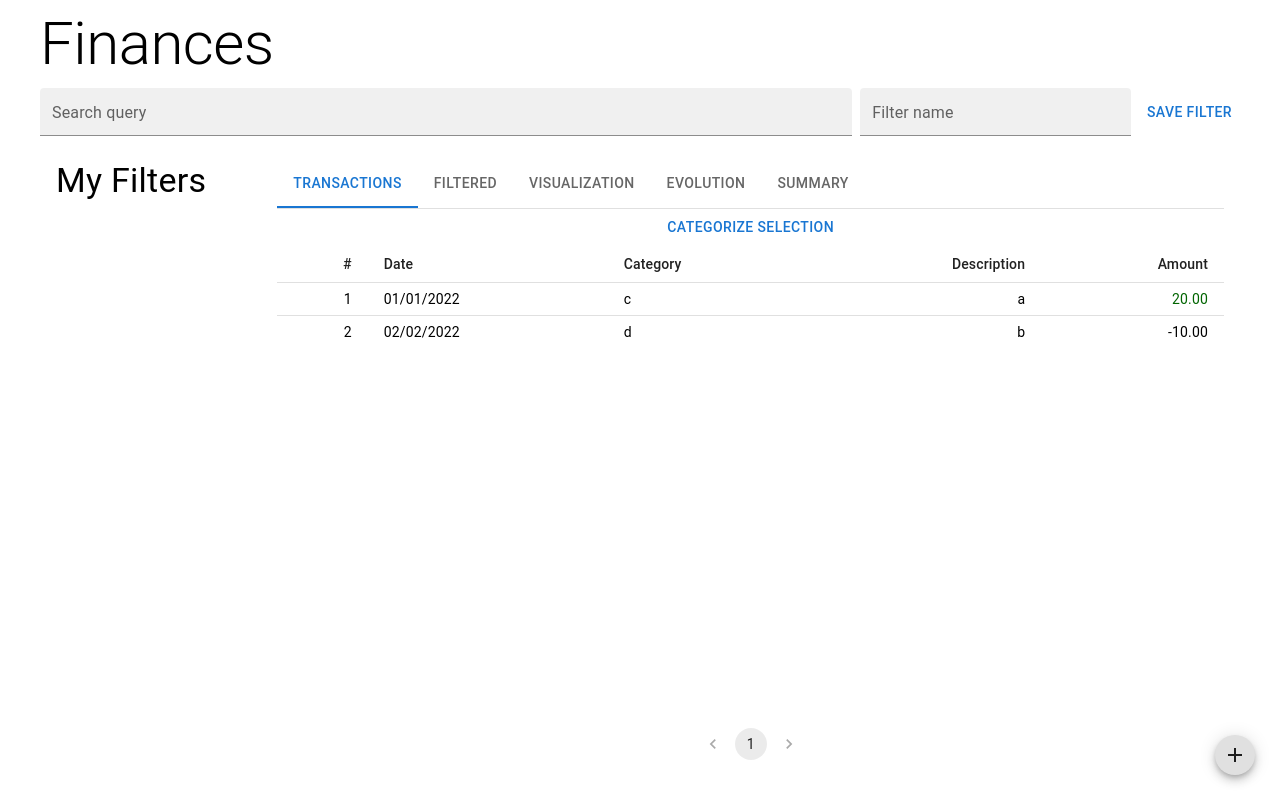
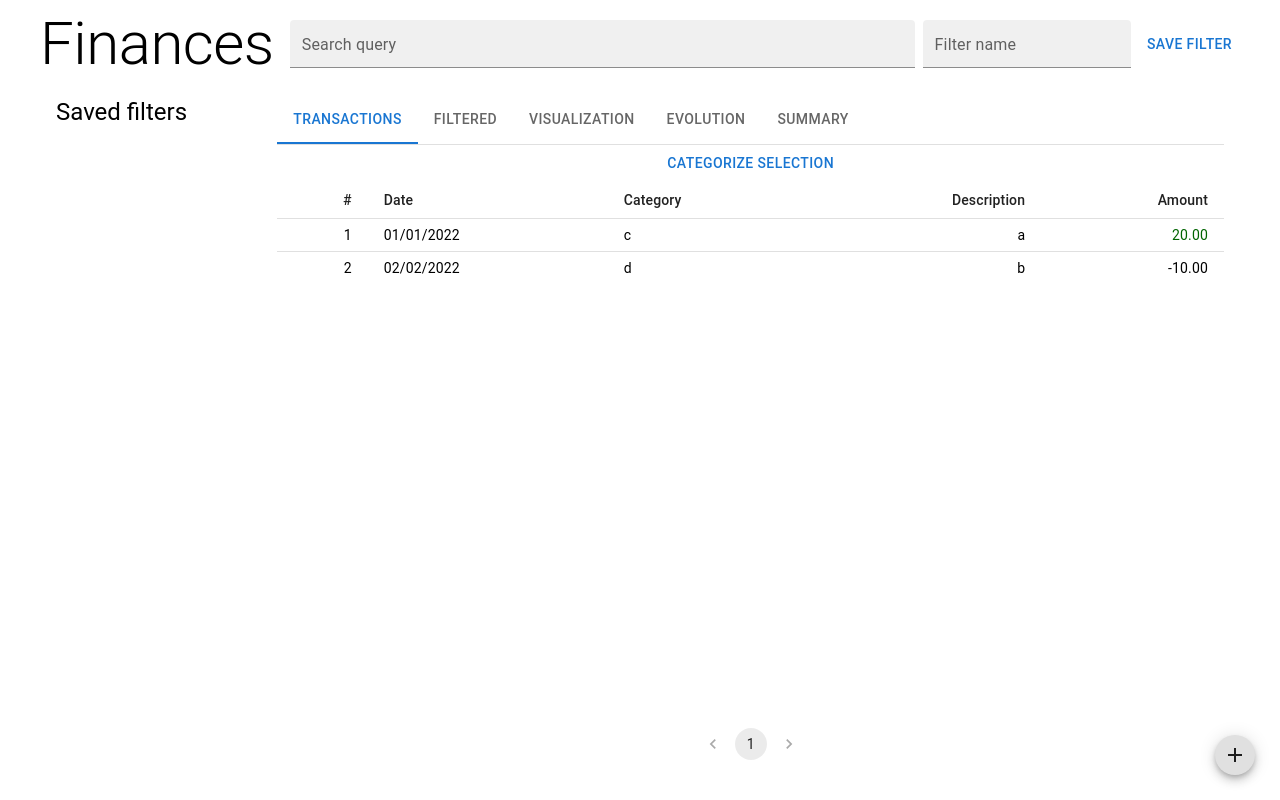
Before and after one commit to luism6n/finances-app, a React (Create React App) app: page / in a window 1280 px wide. Built offline with nearby package versions, Linux system fonts and the light colour scheme.

Commit message:
cosmetics

```diff
--- a/src/App.js
+++ b/src/App.js
@@ -99,12 +99,16 @@ function App() {
     <Stack
       sx={{ margin: "auto", height: "98vh", padding: "1vh", maxWidth: 1200 }}
     >
-      <Typography variant="h2">Finances</Typography>
-      <CurrentFilter
-        filter={currentFilter}
-        setFilter={setCurrentFilter}
-        saveFilter={saveFilter}
-      />
+      <Stack sx={{ flexDirection: "row", alignItems: "center" }}>
+        <Typography sx={{ marginRight: 2 }} variant="h2">
+          Finances
+        </Typography>
+        <CurrentFilter
+          filter={currentFilter}
+          setFilter={setCurrentFilter}
+          saveFilter={saveFilter}
+        />
+      </Stack>
 
       <Stack sx={{ overflow: "hidden", flex: 1, flexDirection: "row" }}>
         <MyFilters
--- a/src/CurrentFilter.js
+++ b/src/CurrentFilter.js
@@ -40,7 +40,7 @@ export default function CurrentFilter({ filter, setFilter, saveFilter }) {
   }
 
   return (
-    <form>
+    <form style={{ width: "100%" }}>
       <Stack sx={{ my: 1, flexDirection: "row" }}>
         <TextField
           sx={{ flex: 3, pr: 1 }}
--- a/src/MyFilters.js
+++ b/src/MyFilters.js
@@ -32,7 +32,7 @@ export default function MyFilters({
 }) {
   return (
     <Stack sx={{ ...sx }}>
-      <Typography variant="h4">My Filters</Typography>
+      <Typography variant="h5">Saved filters</Typography>
       <Box sx={{ overflowY: "scroll" }}>
         {myFilters.map((f) => (
           <MyFilter
```
